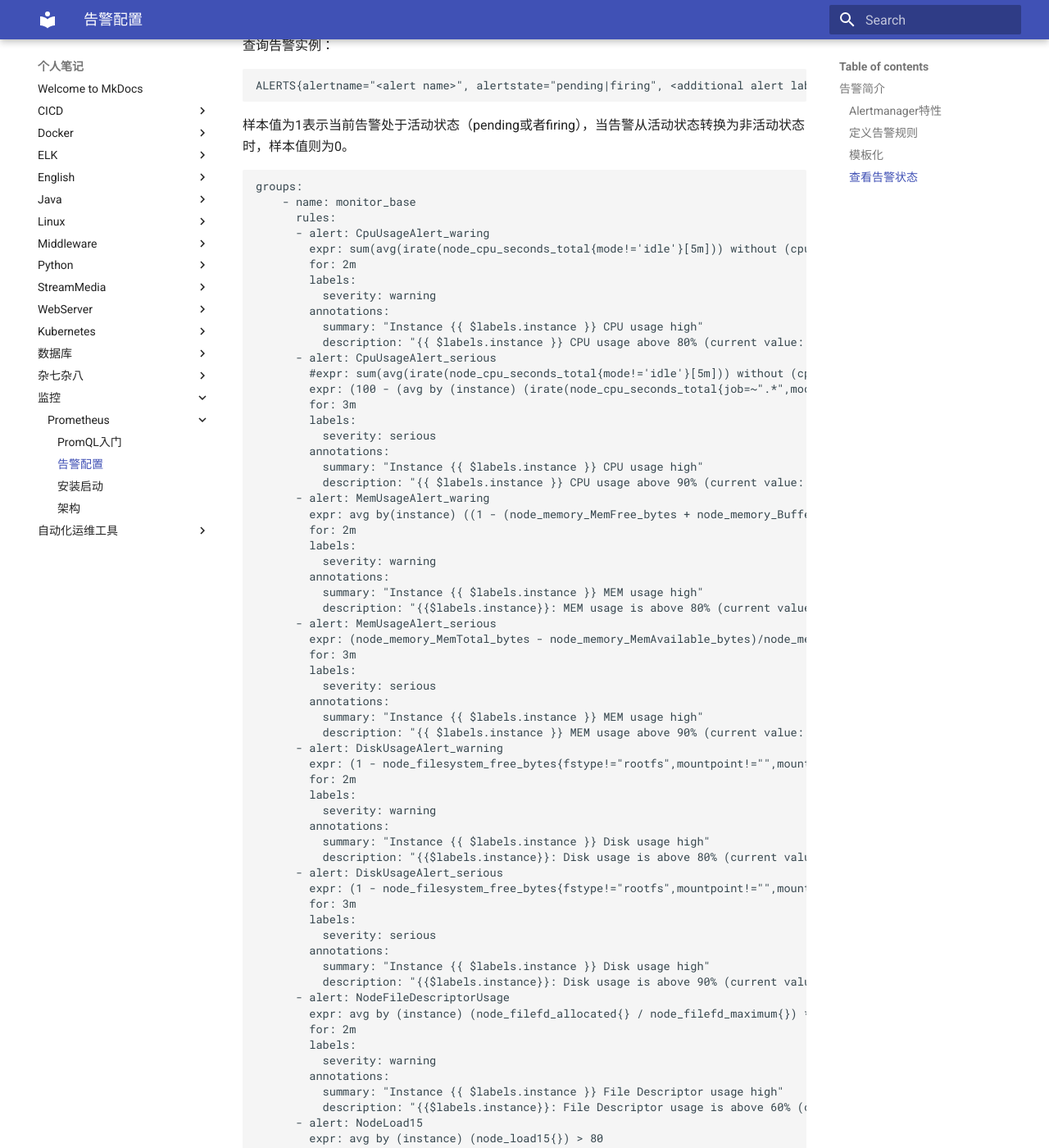
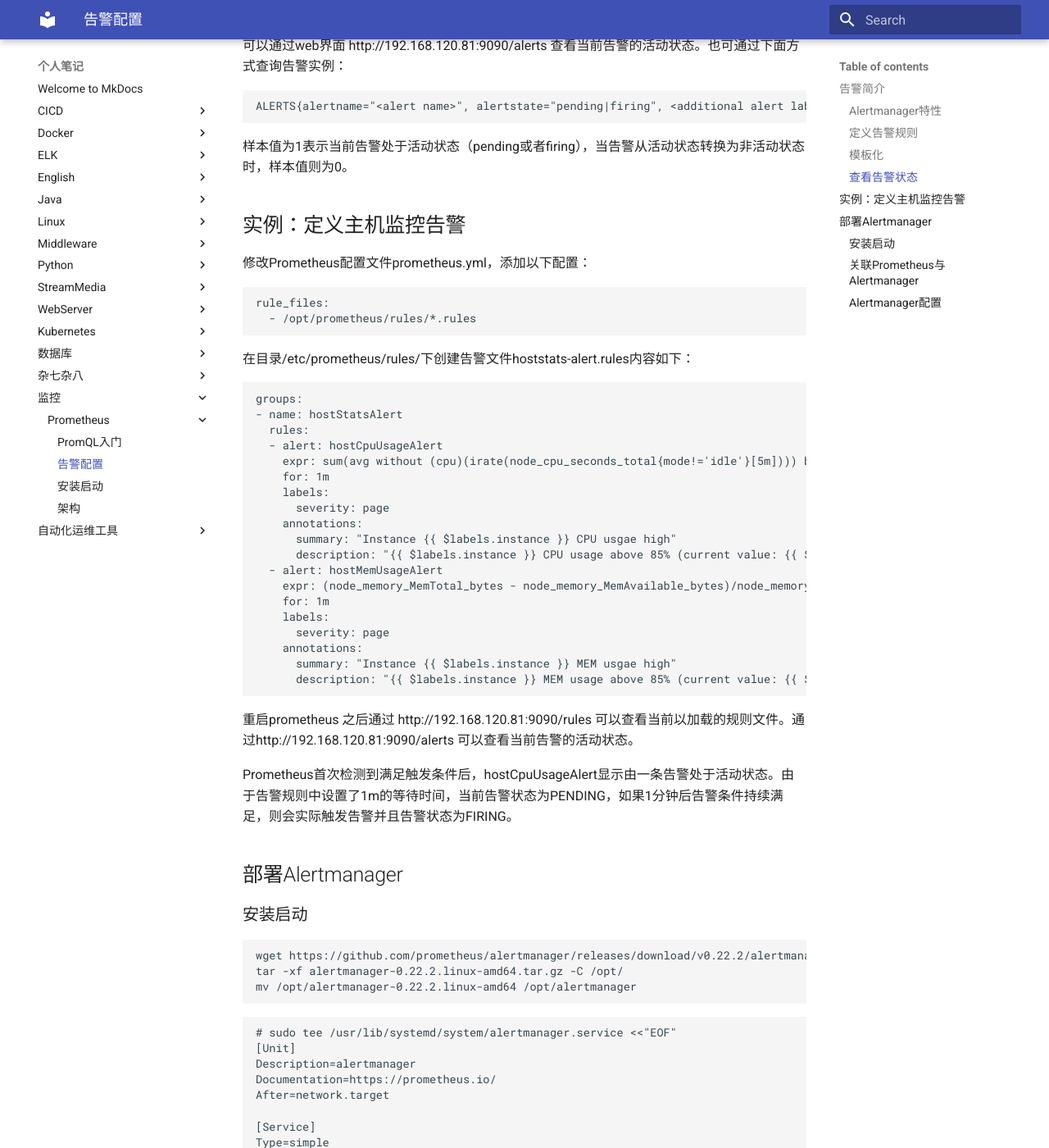
Before and after one commit to hpengfei/Doc, an MkDocs documentation site: the page built from docs/监控/Prometheus/告警配置.md, in a window 1280 px wide and 1400 px high, scrolled down 1530 px. Shown: the whole window at 82% size. Built offline with MkDocs 1.6.1 and Material for MkDocs 9.7.7, drawn with Linux system fonts in a browser that asks for light colours; some of the changed text lies outside the part shown.

Commit message:
prometheus

````diff
--- a/docs/监控/Prometheus/告警配置.md
+++ b/docs/监控/Prometheus/告警配置.md
@@ -54,7 +54,7 @@ groups:
 
 ### 查看告警状态
 
-查询告警实例：
+可以通过web界面 http://192.168.120.81:9090/alerts 查看当前告警的活动状态。也可通过下面方式查询告警实例：
 
 ```
 ALERTS{alertname="<alert name>", alertstate="pending|firing", <additional alert labels>}
@@ -62,7 +62,175 @@ ALERTS{alertname="<alert name>", alertstate="pending|firing", <additional alert
 
 样本值为1表示当前告警处于活动状态（pending或者firing），当告警从活动状态转换为非活动状态时，样本值则为0。
 
+## 实例：定义主机监控告警
 
+修改Prometheus配置文件prometheus.yml，添加以下配置：
+
+```
+rule_files:
+  - /opt/prometheus/rules/*.rules
+```
+
+在目录/etc/prometheus/rules/下创建告警文件hoststats-alert.rules内容如下：
+
+```
+groups:
+- name: hostStatsAlert
+  rules:
+  - alert: hostCpuUsageAlert
+    expr: sum(avg without (cpu)(irate(node_cpu_seconds_total{mode!='idle'}[5m]))) by (instance) > 0.85
+    for: 1m
+    labels:
+      severity: page
+    annotations:
+      summary: "Instance {{ $labels.instance }} CPU usgae high"
+      description: "{{ $labels.instance }} CPU usage above 85% (current value: {{ $value }})"
+  - alert: hostMemUsageAlert
+    expr: (node_memory_MemTotal_bytes - node_memory_MemAvailable_bytes)/node_memory_MemTotal_bytes > 0.85
+    for: 1m
+    labels:
+      severity: page
+    annotations:
+      summary: "Instance {{ $labels.instance }} MEM usgae high"
+      description: "{{ $labels.instance }} MEM usage above 85% (current value: {{ $value }})"
+```
+
+重启prometheus 之后通过 http://192.168.120.81:9090/rules 可以查看当前以加载的规则文件。通过http://192.168.120.81:9090/alerts 可以查看当前告警的活动状态。
+
+Prometheus首次检测到满足触发条件后，hostCpuUsageAlert显示由一条告警处于活动状态。由于告警规则中设置了1m的等待时间，当前告警状态为PENDING，如果1分钟后告警条件持续满足，则会实际触发告警并且告警状态为FIRING。
+
+## 部署Alertmanager
+
+### 安装启动
+
+```
+wget https://github.com/prometheus/alertmanager/releases/download/v0.22.2/alertmanager-0.22.2.linux-amd64.tar.gz
+tar -xf alertmanager-0.22.2.linux-amd64.tar.gz -C /opt/
+mv /opt/alertmanager-0.22.2.linux-amd64 /opt/alertmanager
+```
+
+```
+# sudo tee /usr/lib/systemd/system/alertmanager.service <<"EOF"
+[Unit]
+Description=alertmanager
+Documentation=https://prometheus.io/
+After=network.target
+
+[Service]
+Type=simple
+User=root
+Group=root
+WorkingDirectory=-/opt/alertmanager/
+ExecStart=/opt/alertmanager/alertmanager --config.file=/opt/alertmanager/alertmanager.yml --storage.path=/opt/alertmanager/data/
+Restart=on-failure
+
+[Install]
+WantedBy=multi-user.target
+EOF
+```
+
+### 关联Prometheus与Alertmanager
+
+编辑Prometheus配置文件prometheus.yml：
+
+```
+alerting:
+  alertmanagers:
+  - static_configs:
+    - targets:
+      - localhost:9093
+```
+
+重启prometheus 执行下面命令将系统负载升高：
+
+```
+cat /dev/zero>/dev/null
+```
+
+通过 http://192.168.120.81:9093/#/alerts 可以查看 Alertmanager 接收到的告警信息。
+
+```
+description:	test-120-82 CPU usage above 85% (current value: 1.0003333333333322)
+summary:	Instance test-120-82 CPU usgae high
+```
+
+### Alertmanager配置
+
+```
+global:
+  resolve_timeout: 5m
+  # Email notifications
+  smtp_smarthost: 'smtp.qq.com:465'
+  smtp_from: ''
+  smtp_auth_username: ''
+  smtp_auth_password: ''
+  smtp_require_tls: true
+
+templates:
+  - '/opt/alertmanager/wechat.tmpl'
+
+route:
+  group_by: ['monitor_base','MySQLStatusAlert']
+  group_wait: 10s
+  group_interval: 10s
+  repeat_interval: 2h
+  receiver: mail
+
+  routes:
+  - receiver: mail
+    match_re:
+      severity: mail
+    group_wait: 10s
+
+receivers:
+# Email
+- name: 'mail'
+  email_configs:
+  - to: ''
+    send_resolved: true
+
+# Wechat
+- name: 'wechat'
+  wechat_configs:
+    - corp_id: ''
+      to_party: '3'
+      agent_id: ''
+      api_secret: ''
+      send_resolved: true
+
+inhibit_rules:
+  - source_match:
+      severity: 'critical'
+    target_match:
+      severity: 'warning'
+    equal: ['alertname', 'dev', 'instance']
+```
+
+- 全局配置（global）：用于定义一些全局的公共参数，如全局的SMTP配置，Slack配置等内容；
+- 模板（templates）：用于定义告警通知时的模板，如HTML模板，邮件模板等；
+- 告警路由（route）：根据标签匹配，确定当前告警应该如何处理；
+- 接收人（receivers）：接收人是一个抽象的概念，它可以是一个邮箱也可以是微信，Slack或者Webhook等，接收人一般配合告警路由使用；
+- 抑制规则（inhibit_rules）：合理设置抑制规则可以减少垃圾告警的产生
+
+告警模板配置如下：
+
+```
+{{ define "wechat.default.message" }}
+{{ range $i, $alert :=.Alerts }}
+======== 监控报警 ========
+告警状态：{{   .Status }}
+告警级别：{{ $alert.Labels.severity }}
+告警类型：{{ $alert.Labels.alertname }}
+告警应用：{{ $alert.Annotations.summary }}
+告警主机：{{ $alert.Labels.instance }}
+告警详情：{{ $alert.Annotations.description }}
+告警时间：{{ (.StartsAt.Add 28800e9).Format "2006-01-02 15:04:05" }}
+======== END ========
+{{ end }}
+{{ end }}
+```
+
+告警项目配置如下：
 
 ```
 groups:
@@ -184,3 +352,7 @@ groups:
           summary: "Instance {{ $labels.instance }} Disk Write Rate usage high"
           description: "{{$labels.instance}}: Node Disk Write Rate is above 40MB/s (current value is: {{ $value }}MB/s)"
 ```
+
+告警规则参考如下：
+
+https://awesome-prometheus-alerts.grep.to/rules.html
````
Also changed, not shown: docs/Linux/命令总结/磁盘IO/lvm.md (added, +34 -0 lines), docs/监控/Prometheus/PromQL入门.md (+2 -2 lines).
